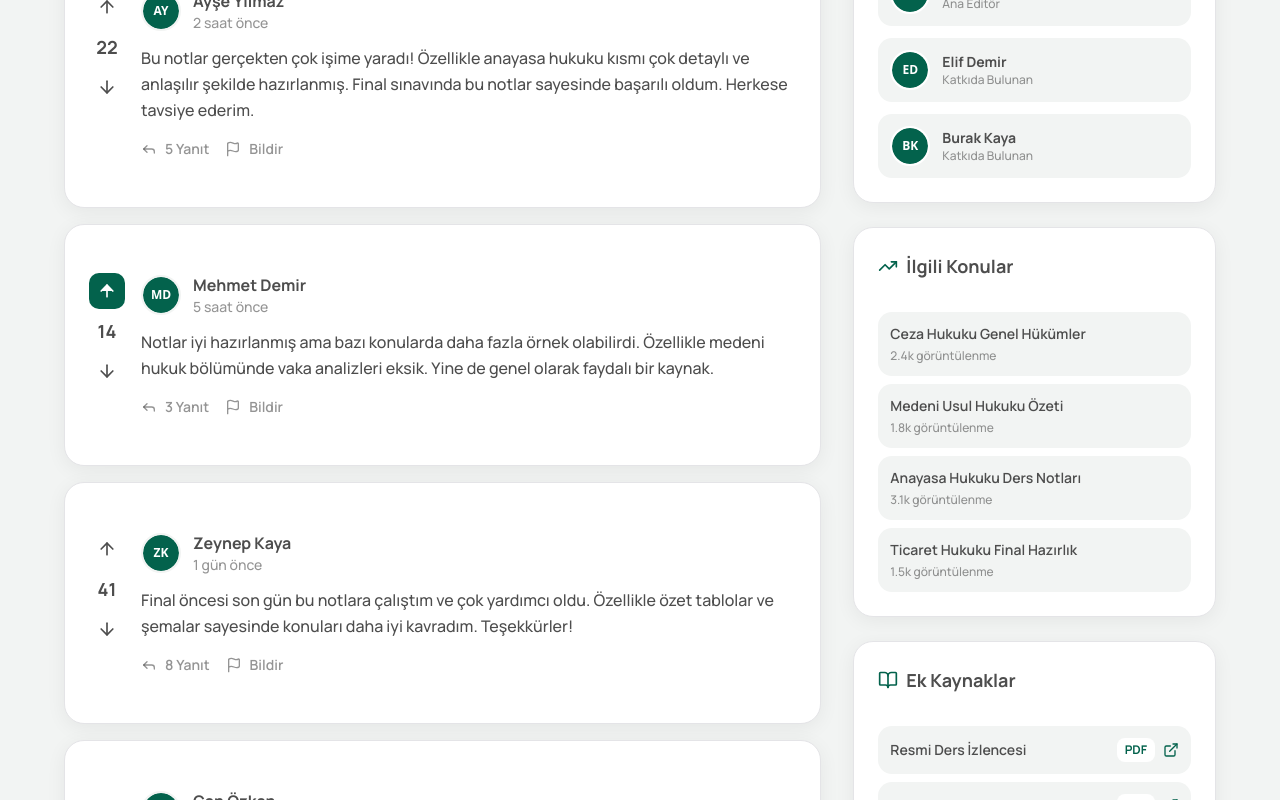
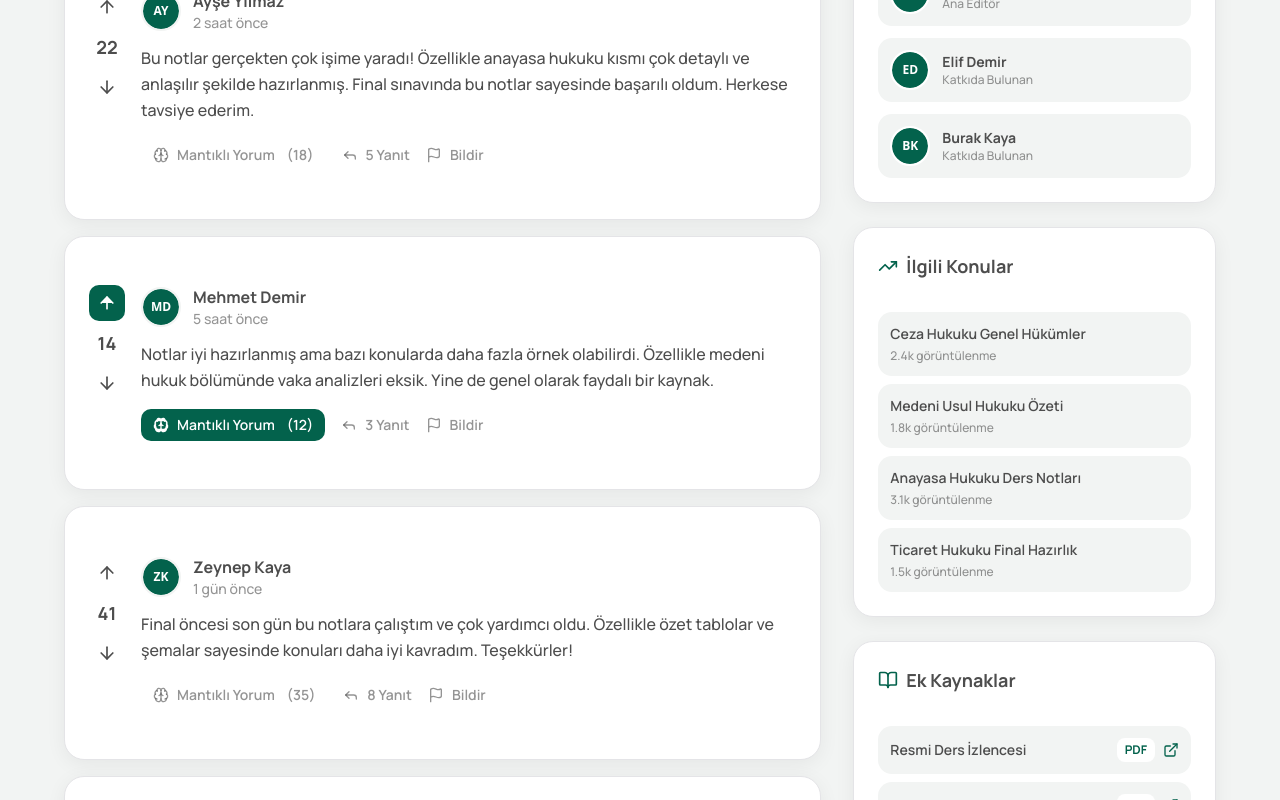
Before and after one commit to dogancanyildiz/wikonya, a Next.js app in the folder frontend/: page /topic/1 in a window 1280 px wide. Shown: the part 1060-1860 px from the top of the page. Built offline with nearby package versions, Linux system fonts and the light colour scheme; no server answers.

Commit message:
feat(comments): add logical comment voting with coin rewards
- Add 'Mantıklı Yorum' button to comment feed
- Integrate coin rewards for logical comment votes
- Update comment interface with logicalVotes field

```diff
--- a/frontend/components/topic/comment-feed.tsx
+++ b/frontend/components/topic/comment-feed.tsx
@@ -1,11 +1,12 @@
 "use client"
 
-import { ArrowUp, ArrowDown, Reply, Flag } from "lucide-react"
+import { ArrowUp, ArrowDown, Reply, Flag, Brain } from "lucide-react"
 import { Avatar, AvatarFallback } from "@/components/ui/avatar"
 import { useState } from "react"
 import { Button } from "@/components/ui/button"
 import { Card, CardContent, CardHeader, CardTitle } from "@/components/ui/card"
 import { Textarea } from "@/components/ui/textarea"
+import { useCoinReward } from "@/lib/utils/hooks/use-coin-reward"
 
 interface Comment {
   id: number
@@ -15,12 +16,15 @@ interface Comment {
   content: string
   upvotes: number
   downvotes: number
+  logicalVotes: number
   replies: number
   isUpvoted?: boolean
   isDownvoted?: boolean
+  isLogical?: boolean
 }
 
 export function CommentFeed() {
+  const { rewardCoins } = useCoinReward()
   const [comments, setComments] = useState<Comment[]>([
     {
       id: 1,
@@ -30,9 +34,11 @@ export function CommentFeed() {
       content: "Bu notlar gerçekten çok işime yaradı! Özellikle anayasa hukuku kısmı çok detaylı ve anlaşılır şekilde hazırlanmış. Final sınavında bu notlar sayesinde başarılı oldum. Herkese tavsiye ederim.",
       upvotes: 24,
       downvotes: 2,
+      logicalVotes: 18,
       replies: 5,
       isUpvoted: false,
       isDownvoted: false,
+      isLogical: false,
     },
     {
       id: 2,
@@ -42,9 +48,11 @@ export function CommentFeed() {
       content: "Notlar iyi hazırlanmış ama bazı konularda daha fazla örnek olabilirdi. Özellikle medeni hukuk bölümünde vaka analizleri eksik. Yine de genel olarak faydalı bir kaynak.",
       upvotes: 18,
       downvotes: 4,
+      logicalVotes: 12,
       replies: 3,
       isUpvoted: true,
       isDownvoted: false,
+      isLogical: true,
     },
     {
       id: 3,
@@ -54,9 +62,11 @@ export function CommentFeed() {
       content: "Final öncesi son gün bu notlara çalıştım ve çok yardımcı oldu. Özellikle özet tablolar ve şemalar sayesinde konuları daha iyi kavradım. Teşekkürler!",
       upvotes: 42,
       downvotes: 1,
+      logicalVotes: 35,
       replies: 8,
       isUpvoted: false,
       isDownvoted: false,
+      isLogical: false,
     },
     {
       id: 4,
@@ -66,9 +76,11 @@ export function CommentFeed() {
       content: "Notların güncelliğine dikkat etmek gerekiyor. 2023 yılında yapılan bazı yasal değişiklikler burada yer almıyor. Bunu göz önünde bulundurarak kullanın.",
       upvotes: 15,
       downvotes: 3,
+      logicalVotes: 8,
       replies: 2,
       isUpvoted: false,
       isDownvoted: false,
+      isLogical: false,
     },
   ])
 
@@ -99,6 +111,21 @@ export function CommentFeed() {
               isUpvoted: false,
             }
           }
+        }
+      }
+      return comment
+    }))
+  }
+
+  const handleLogicalVote = (commentId: number) => {
+    setComments(comments.map(comment => {
+      if (comment.id === commentId) {
+        if (comment.isLogical) {
+          return { ...comment, logicalVotes: comment.logicalVotes - 1, isLogical: false }
+        } else {
+          // Coin kazanma (sadece ilk kez işaretlendiğinde)
+          rewardCoins("comment_logical", { commentId })
+          return { ...comment, logicalVotes: comment.logicalVotes + 1, isLogical: true }
         }
       }
       return comment
@@ -186,7 +213,23 @@ export function CommentFeed() {
                   </p>
 
                   {/* Actions */}
-                  <div className="flex items-center gap-3 sm:gap-4">
+                  <div className="flex items-center gap-3 sm:gap-4 flex-wrap">
+                    <button
+                      onClick={() => handleLogicalVote(comment.id)}
+                      className={`flex items-center gap-2 transition-colors font-[Manrope] font-semibold text-xs sm:text-sm px-3 py-1.5 rounded-lg ${
+                        comment.isLogical
+                          ? 'bg-[#03624c] text-white hover:bg-[#03624c]/90'
+                          : 'text-[#4d4d4d]/60 dark:text-muted-foreground hover:text-[#03624c] hover:bg-[#f2f4f3] dark:hover:bg-accent'
+                      }`}
+                      aria-label={comment.isLogical ? "Mantıklı yorum işaretini kaldır" : "Mantıklı yorum olarak işaretle"}
+                      aria-pressed={comment.isLogical}
+                    >
+                      <Brain className={`w-3 h-3 sm:w-4 sm:h-4 ${comment.isLogical ? 'fill-white' : ''}`} aria-hidden="true" />
+                      <span>Mantıklı Yorum</span>
+                      {comment.logicalVotes > 0 && (
+                        <span className="ml-1">({comment.logicalVotes})</span>
+                      )}
+                    </button>
                     <button
                       className="flex items-center gap-2 text-[#4d4d4d]/60 dark:text-muted-foreground hover:text-[#03624c] transition-colors"
                       aria-label={`${comment.replies} yanıt`}
```
